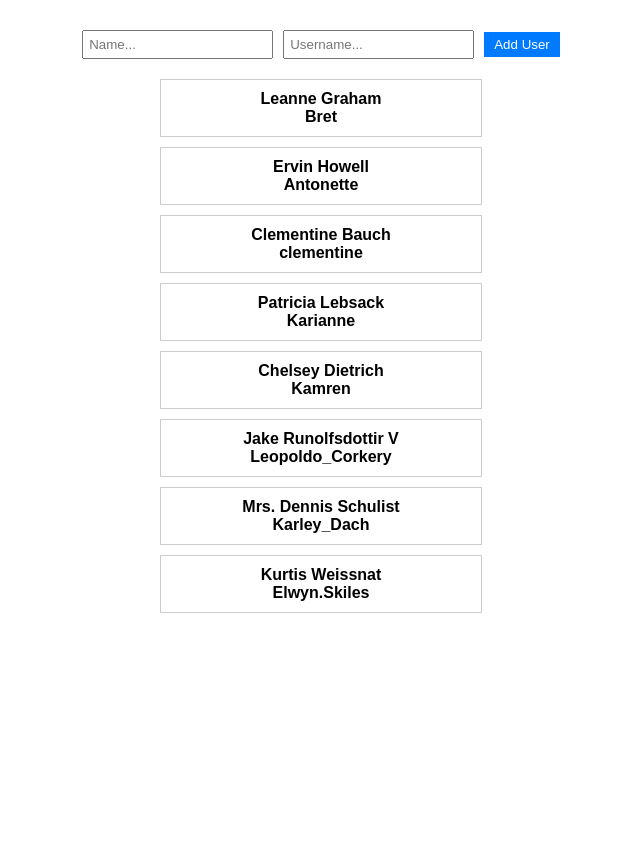
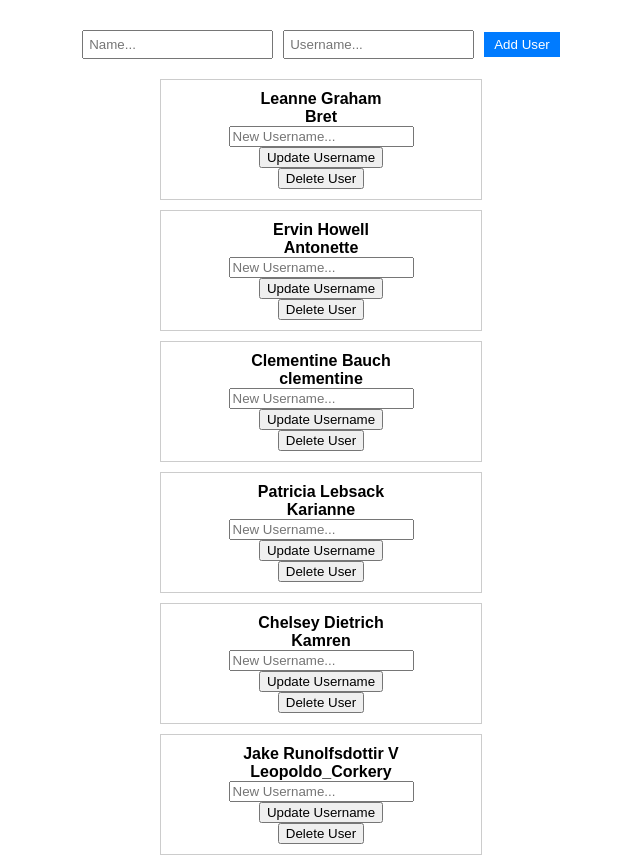
Before and after one commit to DerekBanister/redux-toolkit-practice, a React (Create React App) app: page / in a window 1280 px wide. Shown: the top 857 px of the page, without its empty margins (319-959 px from the left). Before the commit the page ends 800 px from the top, so only its background shows below. Built offline with nearby package versions, Linux system fonts and the light colour scheme.

Commit message:
adding delete functionality via deleteUser reducer

```diff
--- a/src/App.js
+++ b/src/App.js
@@ -1,6 +1,6 @@
 import './App.css';
 import { useSelector, useDispatch } from 'react-redux';
-import { addUser } from './features/userReducer';
+import { addUser, deleteUser } from './features/userReducer';
 import { useState } from 'react';
 
 function App() {
@@ -41,6 +41,18 @@ function App() {
             <div className="user" key={user.id}>
               <h3>{user.name}</h3>
               <h3>{user.username}</h3>
+              <input
+                type="text"
+                placeholder='New Username...'
+                value={username}
+                onChange={(event) => {
+                  //setUsername(event.target.value)
+                }}
+              />
+              <button>Update Username</button>
+              <button onClick={() => {
+                dispatch(deleteUser(user.id));
+              }}>Delete User</button>
             </div>
           );
         })}
--- a/src/features/userReducer.js
+++ b/src/features/userReducer.js
@@ -11,12 +11,17 @@ export const userSlice = createSlice({
         addUser: (state, action) => {
             // code for adding a user
             state.value.push(action.payload)
+        },
+        deleteUser: (state, action) => {
+            // code for deleting a user
+            // maniupulating array to not include whichever userid is contained in state.value
+            state.value = state.value.filter((user) => user.id !== action.payload)
         }
     }
 })
 
 // Action creators are generated for each case reducer function
-export const { addUser } = userSlice.actions;
+export const { addUser, deleteUser } = userSlice.actions;
 
 // Can access value of state by using useSelector
 export default userSlice.reducer;
```
